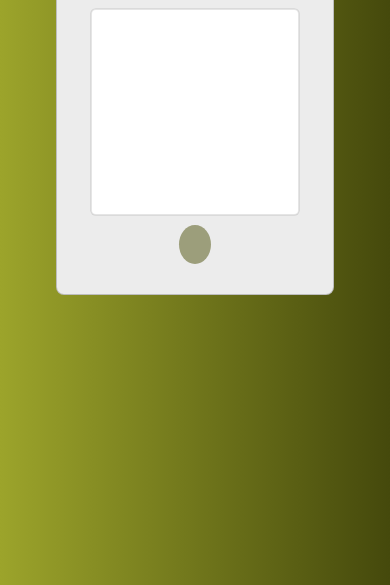
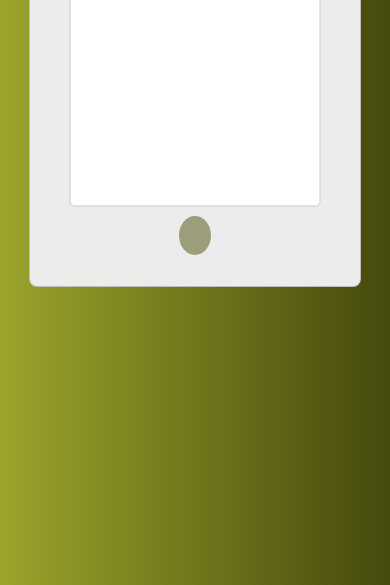
Before and after one commit to Sekeza/vowel-counter, a plain HTML site: page index.html in a window 390 px wide. Shown: the part 299-884 px from the top of the page. Drawn offline with Linux system fonts and the light colour scheme.

Commit message:
Edited the responsiveness of the page

```diff
--- a/css/style.css
+++ b/css/style.css
@@ -10,7 +10,7 @@
 body {
     height: 100vh;
     background: linear-gradient(to right,#9ca42b, #45490c);
-   }
+}
 
 .box-container {
     display: flex;
@@ -18,7 +18,6 @@ body {
     justify-content: center;
     min-height: 80%;
     margin: 2.5rem 0;
-    padding: 0 2rem;
 }
 
 .box {
@@ -41,13 +40,13 @@ body {
 }
 
 #text-zone {
-    font-size: 1.1rem;
+    font-size: 1.3rem;
     width: 80%;
     height: 70%;
     resize: none;
     border: 0.1rem solid rgba(0,0,0,0.1);
     border-radius: 0.3rem;
-    box-shadow: 0 0 0.02rem 0.05rem rgba(0,0,0,0.1);
+    box-shadow: 0 0 0.02rem 0.04rem rgba(0,0,0,0.1);
     padding: 2rem;
     font-family: Verdana, Geneva, Tahoma, sans-serif;
     margin-bottom: 0.5rem;
@@ -64,6 +63,8 @@ body {
     border-radius: 50%;
 }
 
+
+
 @media screen and (max-width: 1023px) {
     #title {
         font-size: 2.5rem;
@@ -75,15 +76,3 @@ body {
     }
 
 }
-
-/* @media screen and (min-width: 451px) {
-    #title {
-        font-size: 2.5rem;
-        margin-bottom: 1.5rem;
-    }
-    .box {
-        width: 85%;
-        height: auto;
-    }
-
-} */
```
